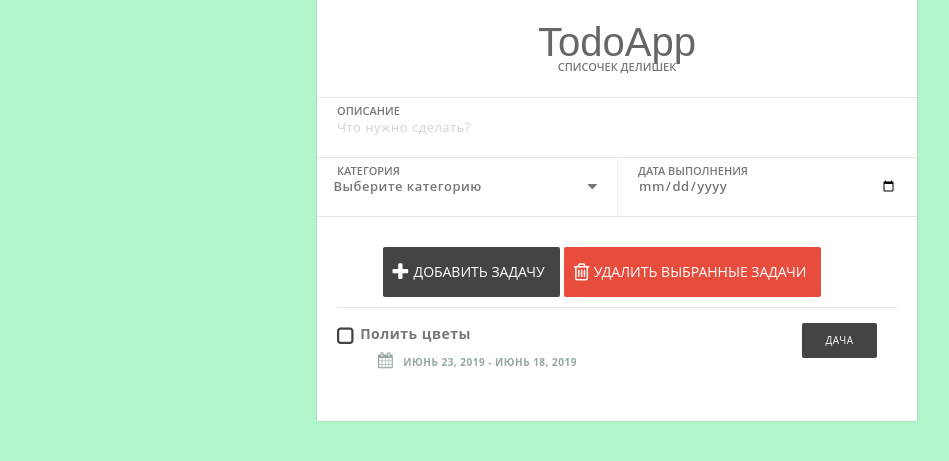
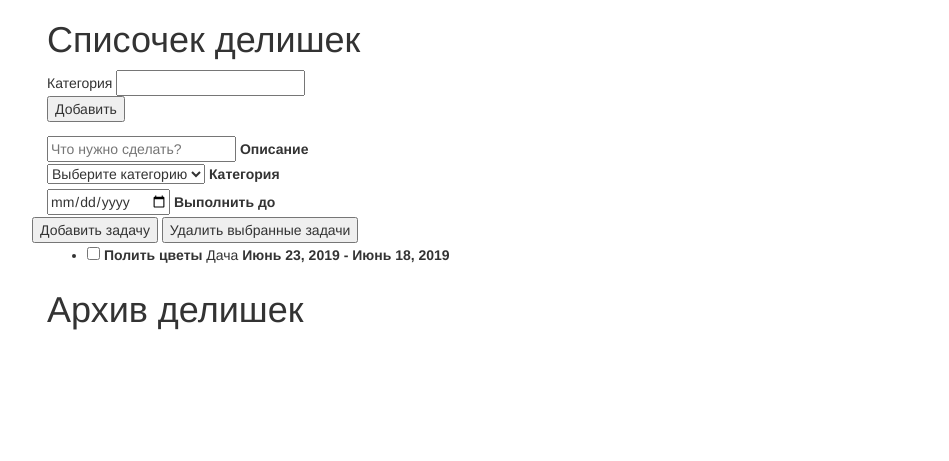
Before and after one commit to Hexbiner/todo_app, a Django app: page / in a window 1280 px wide. Shown: the top 461 px of the page, without its empty margins (23-972 px from the left). Run offline with Django 3.2, Linux system fonts and the light colour scheme; data comes from the database, SQL or seed files in the repository; some libraries are stand-ins or nearby versions.

Commit message:
Update index.html

```diff
--- a/todo/templates/index.html
+++ b/todo/templates/index.html
@@ -1,25 +1,33 @@
-{% load staticfiles %}
 {% load bootstrap3 %}
 {% bootstrap_css %}
+{% load staticfiles %}
+
 <!DOCTYPE html>
 <html >
 <head>
   <meta charset="UTF-8">
   <title>Todo App</title>
-  {% load static %}
-  <link rel="stylesheet" href="https://maxcdn.bootstrapcdn.com/bootstrap/4.0.0-beta/css/bootstrap.min.css" integrity="sha384-/Y6pD6FV/Vv2HJnA6t+vslU6fwYXjCFtcEpHbNJ0lyAFsXTsjBbfaDjzALeQsN6M" crossorigin="anonymous">
-  <link rel="stylesheet" type="text/css" href="https://maxcdn.bootstrapcdn.com/font-awesome/4.7.0/css/font-awesome.min.css">
-   <link rel="stylesheet" type="text/css" href="{% static 'css/style.css' %}">
+
 
 </head>
 <body>
 <div django-app="TaskManager">
     <div class="container">
             <div class="content">
-            <h1>TodoApp</h1>
-            <p class="tagline">Списочек делишек</p>
-            <form action="" method="post">
-            {% csrf_token %} <!-- csrf token for basic security -->
+            <h1>Списочек делишек</h1>
+            <p class="tagline"> </p>
+
+            <form action="{% url 'TodoList' %}" method="post">
+            {% csrf_token %}
+                <div class="inputContainer">
+                    Категория  <input type="text" name="categ" /><br />
+                </div>
+                <input class="catAdd" type="submit" value="Добавить" />
+
+            </form>
+
+            <form action="{% url 'TodoList' %}" method="post">
+            {% csrf_token %}
                 <div class="inputContainer">
                     <input type="text" id="description" class="taskName" placeholder="Что нужно сделать?" name="description" required>
                     <label for="description">Описание</label>
@@ -36,14 +44,14 @@
                 </div>
                 <div class="inputContainer half last right">
                     <input type="date" id="dueDate" class="taskDate" name="date">
-                    <label for="dueDate">Дата выполнения</label>
+                    <label for="dueDate">Выполнить до</label>
                 </div>
                 <div class="row">
                     <button class="taskAdd" name="taskAdd" type="submit"><i class="fa fa-plus icon"></i>Добавить задачу</button>
                     <button class="taskDelete" name="taskDelete" formnovalidate="" type="submit" onclick="$('input#sublist').click();"><i class="fa fa-trash-o icon"></i>Удалить выбранные задачи</button>
                 </div>
             <ul class="taskList">
-            {% for todo in todos %} <!-- django template lang - for loop -->
+            {% for todo in todos %}
                 <li class="taskItem">
                     <input type="checkbox" class="taskCheckbox" name="checkedbox" id="{{ todo.id }}" value="{{ todo.id }}">
                     <label for="{{ todo.id }}"><span class="complete-">{{ todo.title }}</span></label>
@@ -51,11 +59,22 @@
                     <strong class="taskDate"><i class="fa fa-calendar"></i>{{ todo.created }} - {{ todo.due_date }}</strong>
                 </li>
             {% endfor %}
-            </ul><!-- taskList -->
+            </ul>
+
+            <h1>Архив делишек</h1>
+            <ul class="archiveList">
+                {% for archivetodo in archives %}
+                    <li class="taskItem">
+                    <label for="{{ archivetodo.id }}"><span class="complete-">{{ archivetodo.title }}</span></label>
+                    <span class="category-{{ archivetodo.category }}">{{ archivetodo.category }}</span>
+                    <strong class="taskDate"><i class="fa fa-calendar"></i>{{ archivetodo.created }} - {{ archivetodo.due_date }}</strong>
+                    </li>
+                {% endfor %}
+            </ul>
             </form>
-            </div><!-- content -->
- </div><!-- container -->
+            </div>
+ </div>
 </div>
-<script src="https://ajax.googleapis.com/ajax/libs/jquery/3.2.1/jquery.min.js"></script>
+
 </body>
 </html>
```
